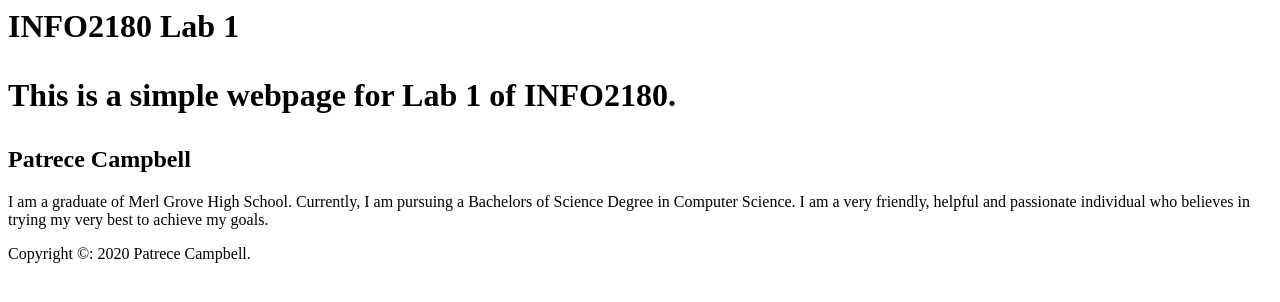
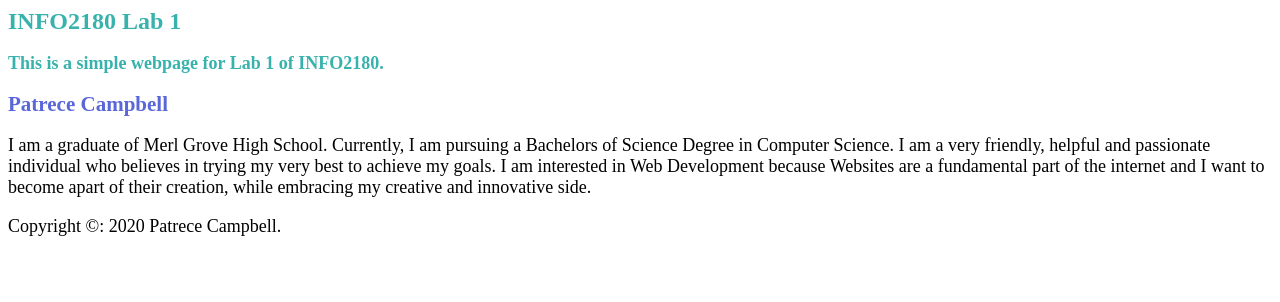
Before and after one commit to PatreceCampbell/info2180-lab1, a plain HTML site: page index.html in a window 1280 px wide. Drawn offline with Linux system fonts and the light colour scheme.

Commit message:
Added to paragraph of HTML file called index.html

```diff
--- a/index.html
+++ b/index.html
@@ -1,6 +1,7 @@
 <! DOCTYPE html>
 <html lang="en">
 <head>
+	<link href="styles.css" rel="stylesheet" type="text/css">
 	<meta charset="UTF-8">
 	<meta name="viewpoint" content="width=device-width, initial-scale=1.0">
 	<meta http-equiv="X-UA-Compatible" content="ie=edge">
@@ -13,7 +14,7 @@
 	</header>
 	<main>
 		<h2>Patrece Campbell</h2>
-		<p> I am a graduate of Merl Grove High School. Currently, I am pursuing a Bachelors of Science Degree in Computer Science. I am a very friendly, helpful and passionate individual who believes in trying my very best to achieve my goals. </p>
+		<p> I am a graduate of Merl Grove High School. Currently, I am pursuing a Bachelors of Science Degree in Computer Science. I am a very friendly, helpful and passionate individual who believes in trying my very best to achieve my goals. I am interested in Web Development because Websites are a fundamental part of the internet and I want to become apart of their creation, while embracing my creative and innovative side. </p>
 	</main>
 	<footer>
 		<p>Copyright &copy: 2020 Patrece Campbell. </p>
--- /dev/null
+++ b/styles.css
@@ -0,0 +1,13 @@
+h1 {
+	font-size: 24px;
+	color: #38B2AC;
+}
+
+h2 {
+	font-size: 21px;
+	color: #5A67D8;
+}
+
+p {
+	font-size: 18px;
+}
```
